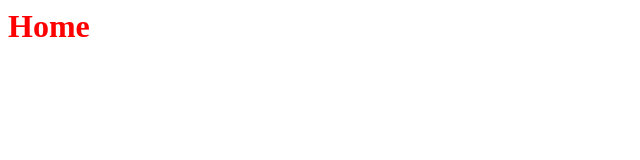
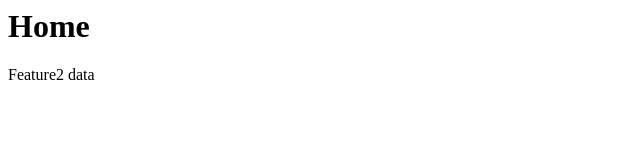
Before and after one commit to DeepakKumarSingh77/localrepo, a plain HTML site: page index.html in a window 1280 px wide. Shown: the whole page, without its empty margins (0-640 px from the left). Drawn offline with Linux system fonts and the light colour scheme.

Commit message:
Add some data to feture2

```diff
--- a/index.html
+++ b/index.html
@@ -1,2 +1,2 @@
-<link rel="stylesheet" href="style.css">
 <h1>Home</h1>
+<p>Feature2 data</p>
```
